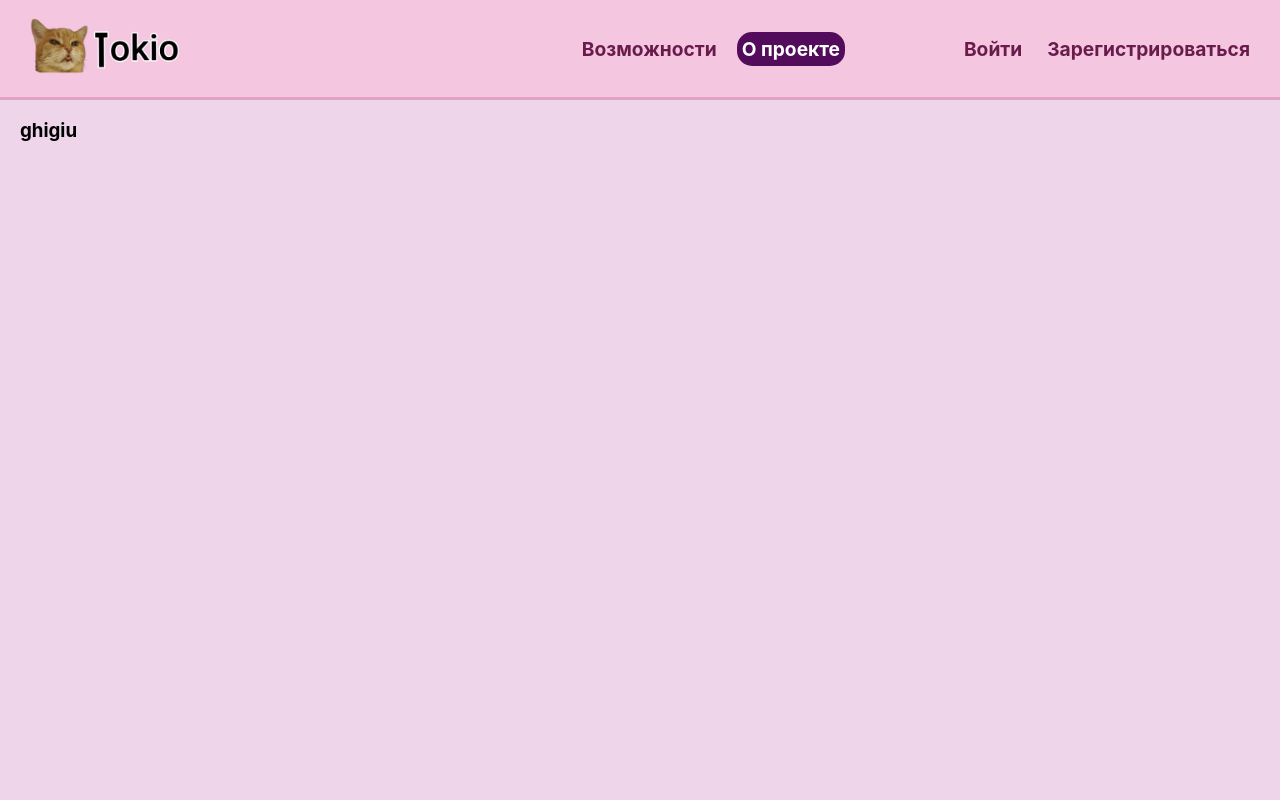
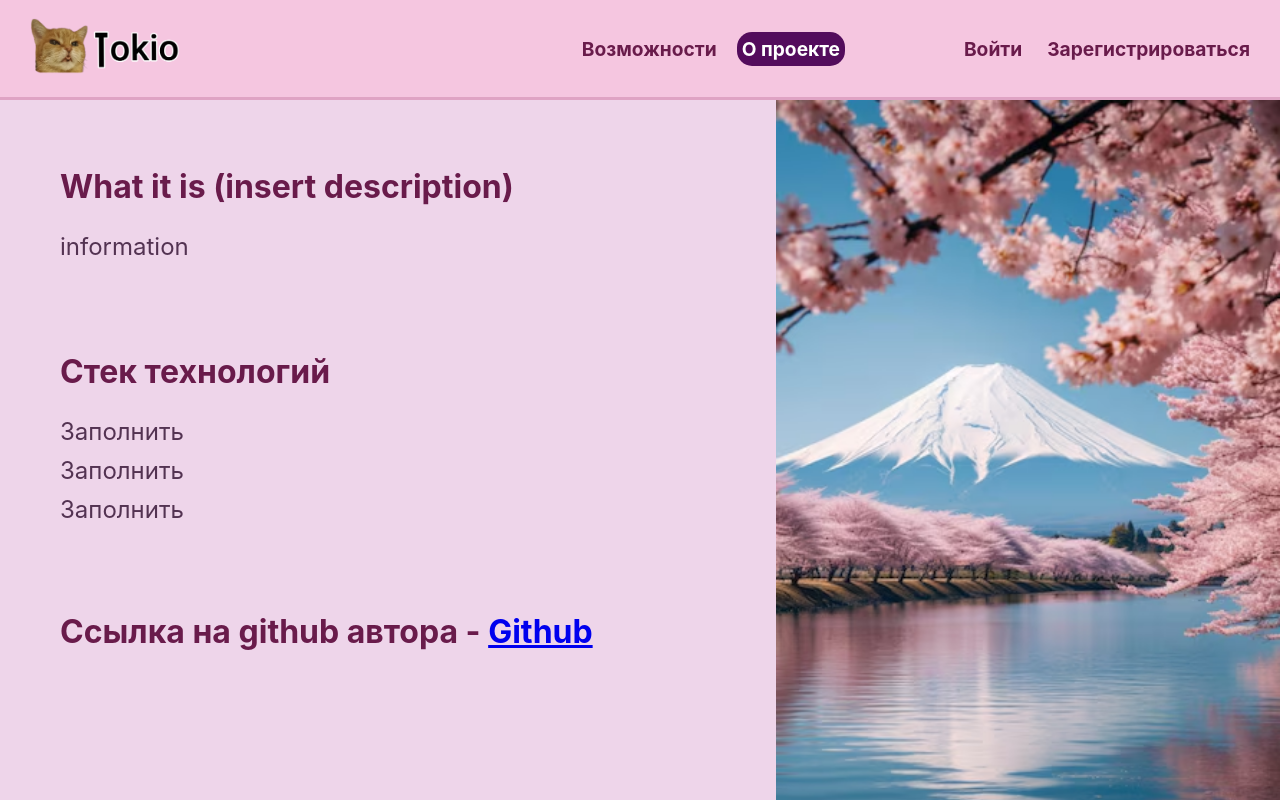
Before and after one commit to KatyaSoloveva/Tokio, a React (Vite) app in the folder frontend/: page /about in a window 1280 px wide. Built offline with nearby package versions, Linux system fonts and the light colour scheme.

Commit message:
The layout of the About page has been created

```diff
--- a/frontend/src/components/Container/Container.module.css
+++ b/frontend/src/components/Container/Container.module.css
@@ -2,6 +2,5 @@
   padding: 20px;
   text-align: center;
   width: 100%;
-  min-height: 100%;
   box-sizing: border-box;
 }
--- a/frontend/src/pages/About/About.jsx
+++ b/frontend/src/pages/About/About.jsx
@@ -1,9 +1,31 @@
+import styles from "./About.module.css";
+import Container from "../../components/Container/Container";
 import Main from "../../components/Main/Main";
 
 const About = () => {
   return (
-    <Main>
-      <h3>ghigiu</h3>
+    <Main className={styles.mainAbout}>
+      <Container className={styles.mainContainer}>
+        <Container className={styles.container}>
+          <h2 className={styles.info}>What it is (insert description)</h2>
+          <p className={styles.aboutinfo}>information</p>
+        </Container>
+        <Container className={styles.container}>
+          <h2 className={styles.info}>Стек технологий</h2>
+          <ul class={styles.list}>
+            <li>Заполнить</li>
+            <li>Заполнить</li>
+            <li>Заполнить</li>
+          </ul>
+        </Container>
+        <Container className={styles.container}>
+          <p className={styles.info}>
+            Ссылка на github автора -{" "}
+            <a href="https://github.com/KatyaSoloveva">Github</a>
+          </p>
+        </Container>
+      </Container>
+      <Container className={styles.sideContainer}></Container>
     </Main>
   );
 };
--- a/frontend/src/pages/About/About.module.css
+++ b/frontend/src/pages/About/About.module.css
@@ -0,0 +1,44 @@
+.mainAbout {
+  display: flex;
+  padding-bottom: 0;
+  padding-right: 0;
+  height: 100%;
+}
+
+.mainContainer {
+  width: 60%;
+}
+
+.sideContainer {
+    width: 40%;
+    padding: 0;
+    background-image: url("../../../public/aboutsidephoto.avif");
+    background-repeat: no-repeat;
+    background-size: cover;
+}
+
+.container {
+  text-align: left;
+  min-height: none;
+}
+
+.info {
+  font-size: 2rem;
+  color: rgb(105, 27, 75);
+  font-weight: bold;
+}
+
+.list {
+  list-style: none;
+  padding: 0;
+}
+
+.list li,
+.aboutinfo {
+  color: #533352;
+  font-size: 1.5rem;
+}
+
+.list li {
+  margin-bottom: 10px;
+}
```
Also changed, not shown: frontend/public/aboutsidephoto.avif (added).
